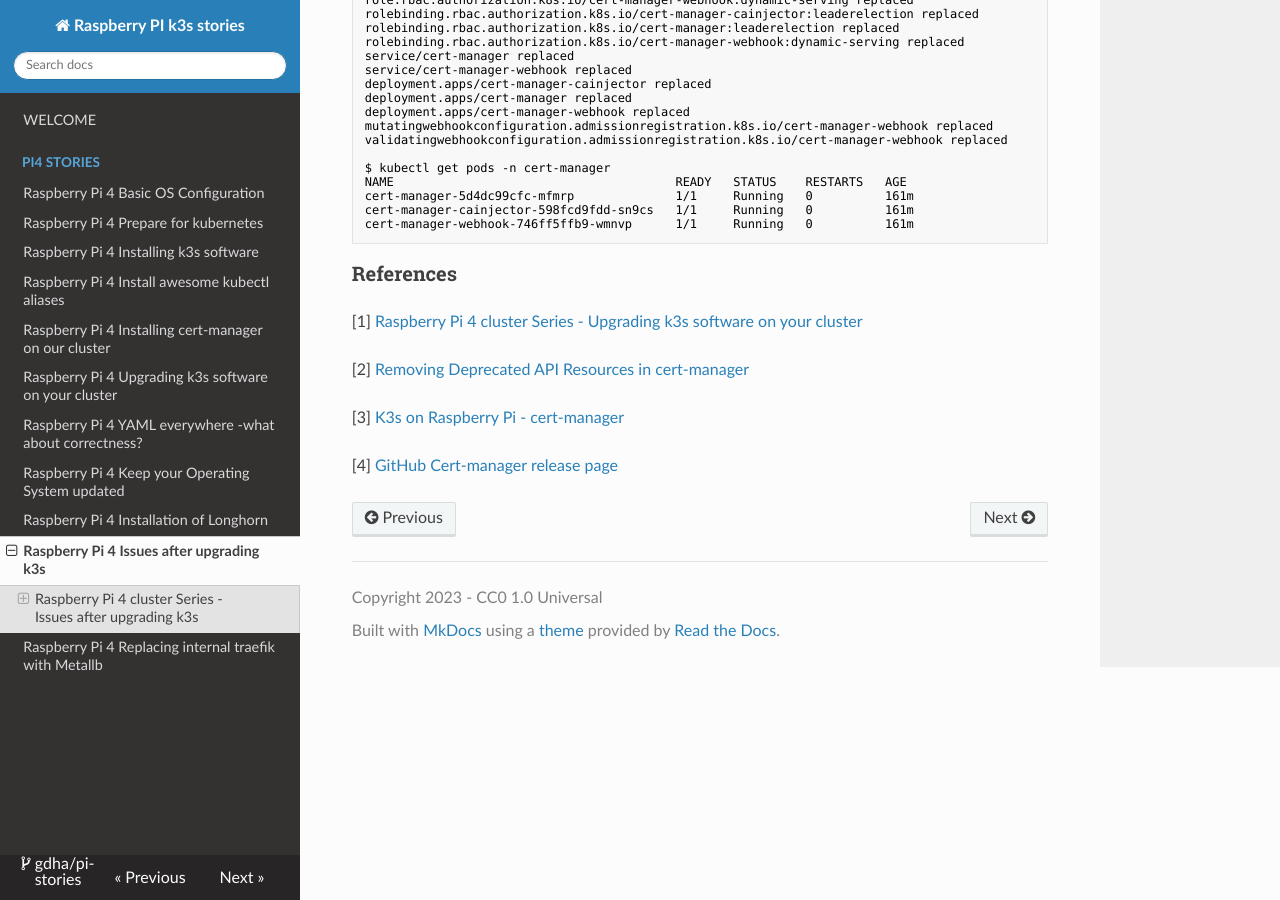
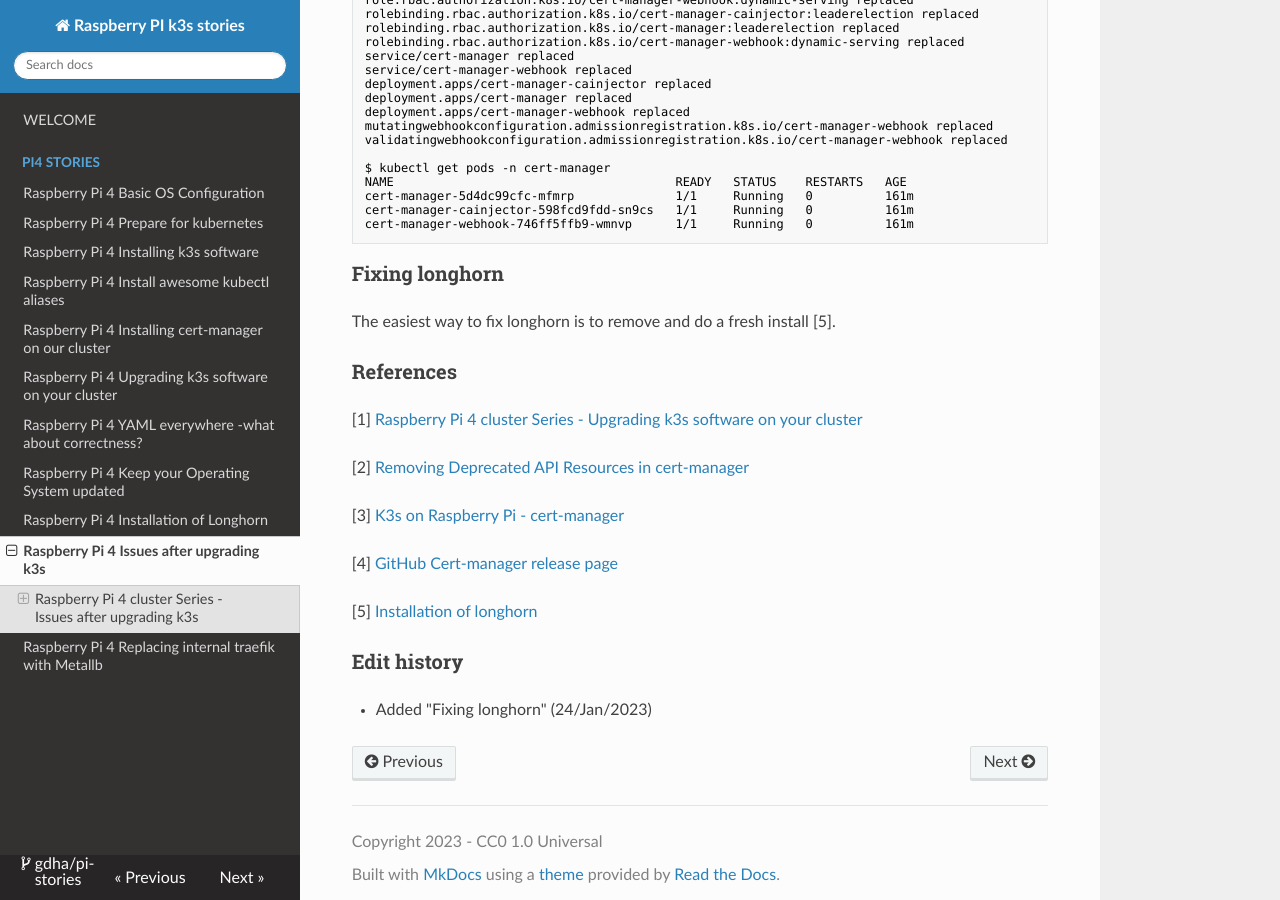
Before and after one commit to gdha/pi-stories, an MkDocs documentation site: the page built from docs/pi-stories10.md, in a window 1280 px wide and 900 px high, scrolled down 1721 px. Built offline with MkDocs 1.6.1, drawn with Linux system fonts in a browser that asks for light colours; nearby versions of some CDN libraries.

Commit message:
Update story 10

````diff
--- a/docs/pi-stories10.md
+++ b/docs/pi-stories10.md
@@ -93,6 +93,10 @@ cert-manager-cainjector-598fcd9fdd-sn9cs   1/1     Running   0          161m
 cert-manager-webhook-746ff5ffb9-wmnvp      1/1     Running   0          161m
 ```
 
+### Fixing longhorn
+
+The easiest way to fix longhorn is to remove and do a fresh install [5].
+
 ### References
 
 [1] [Raspberry Pi 4 cluster Series - Upgrading k3s software on your cluster](https://gdha.github.io/pi-stories/pi-stories6/)
@@ -102,3 +106,10 @@ cert-manager-webhook-746ff5ffb9-wmnvp      1/1     Running   0          161m
 [3] [K3s on Raspberry Pi - cert-manager](https://bryanbende.com/development/2021/07/01/k3s-raspberry-pi-cert-manager)
 
 [4] [GitHub Cert-manager release page](https://github.com/jetstack/cert-manager/releases)
+
+[5] [Installation of longhorn](https://gdha.github.io/pi-stories/pi-stories9/)
+
+
+### Edit history
+
+- Added "Fixing longhorn" (24/Jan/2023)
````
